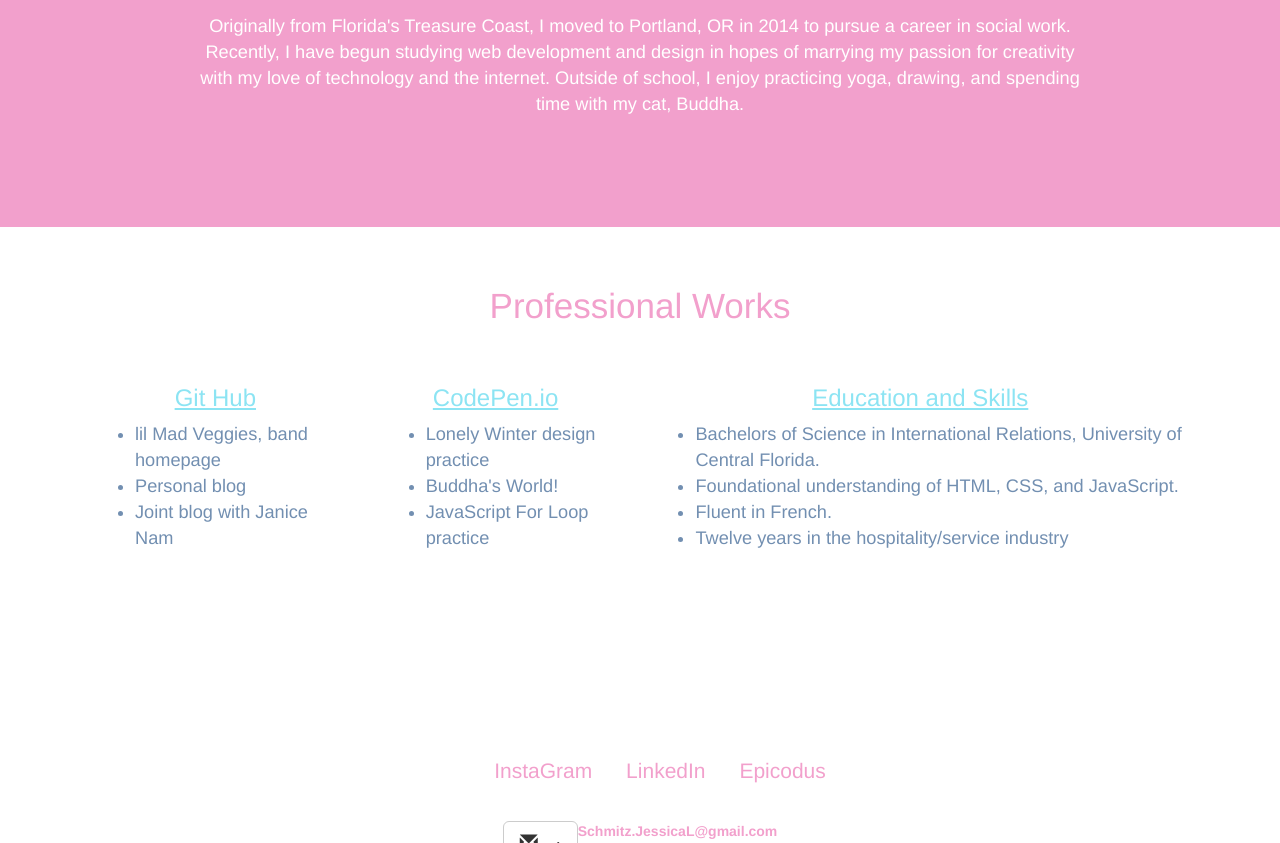
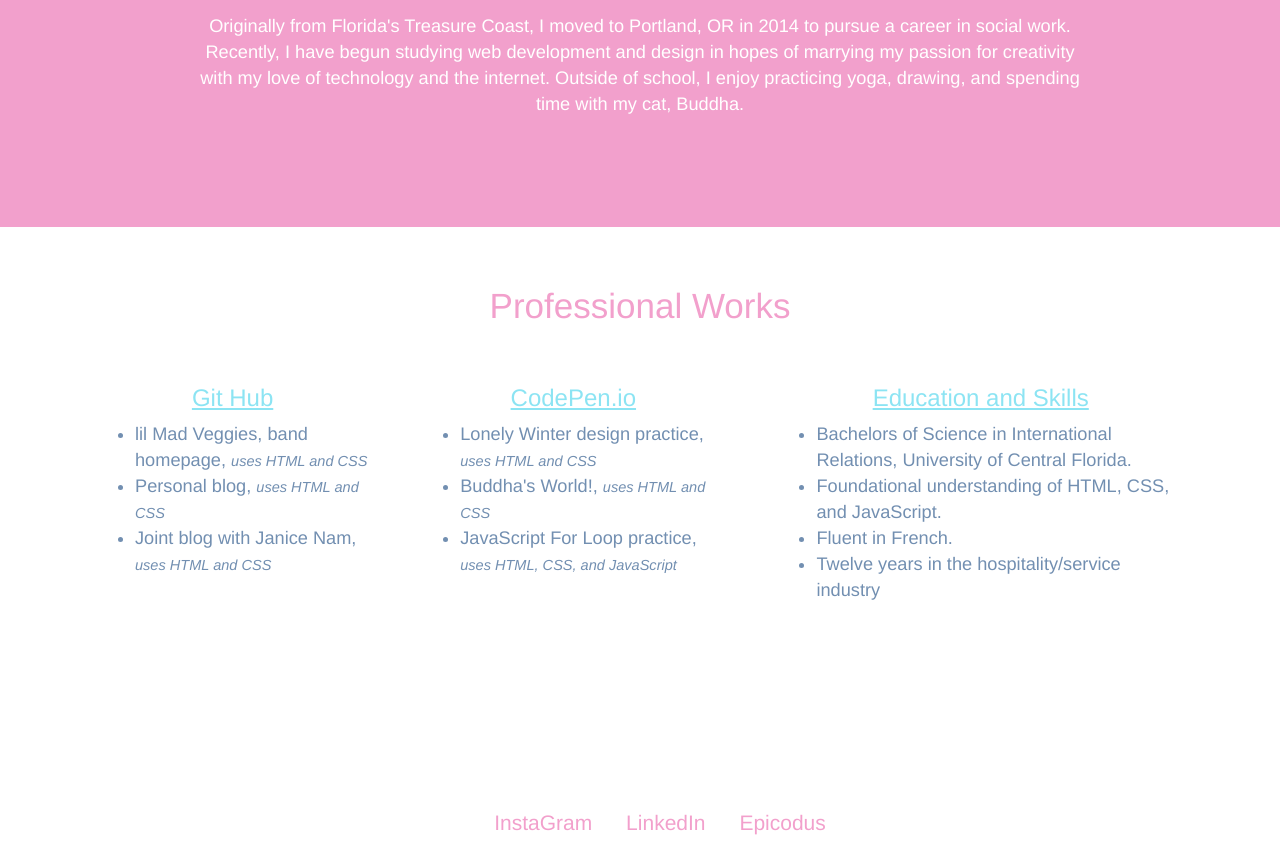
Before and after one commit to jessicaleighschmitz/resume, a plain HTML site: page index.html in a window 1280 px wide. Shown: the part 506-1349 px from the top of the page. Drawn offline with nearby package versions, Linux system fonts and the light colour scheme.

Commit message:
add content to markdown page

```diff
--- a/css/styles.css
+++ b/css/styles.css
@@ -1,5 +1,8 @@
 * {
   box-sizing: border-box;
+}
+body {
+  @font-family: Helvetica, Arial, sans-serif;
 }
 .header {
   max-height: 30%;
@@ -85,6 +88,10 @@ h3 {
   color: #728FB1;
   font-size: 1em;
 }
+.languages {
+  font-size: .8em;
+  font-style: italic;
+}
 .footer {
   max-height: 25%;
   margin-top: 150px;
--- a/index.html
+++ b/index.html
@@ -29,17 +29,17 @@
             <div class="works">
               <h3>Git Hub</h3>
               <ul>
-                <li><a href="https://github.com/jessicaleighschmitz/band">lil Mad Veggies, band homepage</a></li>
-                <li><a href="https://github.com/jessicaleighschmitz/blog">Personal blog</a></li>
-                <li><a href="https://github.com/jessicaleighschmitz/blog1">Joint blog with Janice Nam</a></li>
+                <li><a href="https://github.com/jessicaleighschmitz/band">lil Mad Veggies, band homepage, <span class="languages"> uses HTML and CSS</span></a></li>
+                <li><a href="https://github.com/jessicaleighschmitz/blog">Personal blog, <span class="languages"> uses HTML and CSS</span></a></li>
+                <li><a href="https://github.com/jessicaleighschmitz/blog1">Joint blog with Janice Nam, <span class="languages"> uses HTML and CSS</span></a></li>
               </ul>
             </div>
             <div class="works">
               <h3>CodePen.io</h3>
               <ul>
-                <li><a href="https://codepen.io/jessicaleigh/pen/MOYLOz">Lonely Winter design practice</a></li>
-                <li><a href="https://codepen.io/jessicaleigh/pen/PmjaJy">Buddha's World!</a></li>
-                <li><a href="https://codepen.io/jessicaleigh/pen/RZQyLL">JavaScript For Loop practice</a></li>
+                <li><a href="https://codepen.io/jessicaleigh/pen/MOYLOz">Lonely Winter design practice, <span class="languages"> uses HTML and CSS</span></a></li>
+                <li><a href="https://codepen.io/jessicaleigh/pen/PmjaJy">Buddha's World!, <span class="languages"> uses HTML and CSS</span></li>
+                <li><a href="https://codepen.io/jessicaleigh/pen/RZQyLL">JavaScript For Loop practice, <span class="languages">uses HTML, CSS, and JavaScript</span></a></li>
               </ul>
             </div>
             <div class="works">
```
Also changed, not shown: 1 other file.
